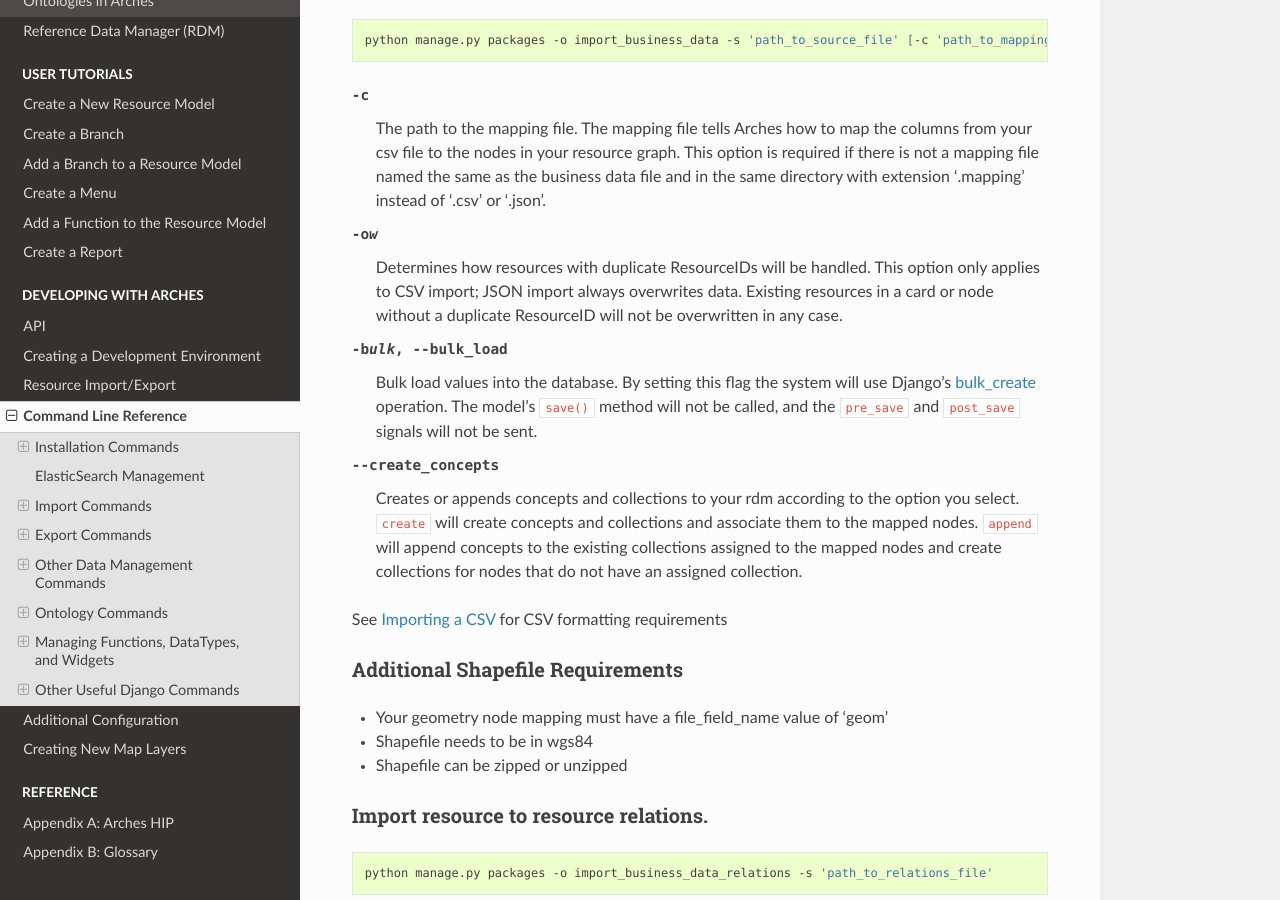
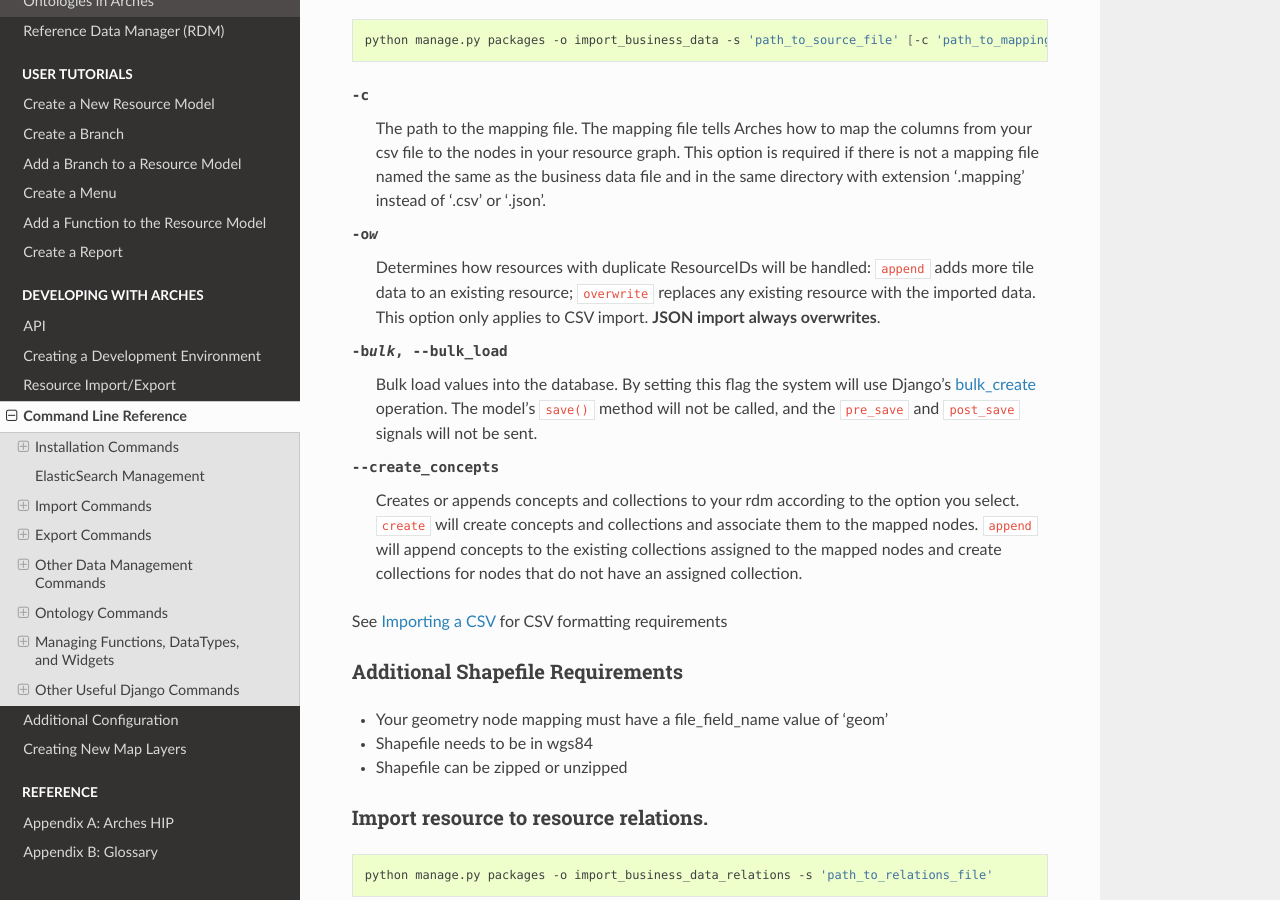
Before and after one commit to archesproject/arches-docs, a Sphinx documentation site: the page built from docs/command-line-reference.txt, in a window 1280 px wide and 900 px high, scrolled down 2568 px. Built offline with Sphinx 7.4.7 and the Read the Docs theme 2.0.0, drawn with Linux system fonts in a browser that asks for light colours.

Commit message:
clarify ow argument in business data import

```diff
--- a/docs/command-line-reference.txt
+++ b/docs/command-line-reference.txt
@@ -101,7 +101,7 @@
 -c
     The path to the mapping file. The mapping file tells Arches how to map the columns from your csv file to the nodes in your resource graph. This option is required if there is not a mapping file named the same as the business data file and in the same directory with extension '.mapping' instead of '.csv' or '.json'.
 -ow
-    Determines how resources with duplicate ResourceIDs will be handled. This option only applies to CSV import; JSON import always overwrites data. Existing resources in a card or node without a duplicate ResourceID will not be overwritten in any case.
+    Determines how resources with duplicate ResourceIDs will be handled: ``append`` adds more tile data to an existing resource; ``overwrite`` replaces any existing resource with the imported data. This option only applies to CSV import. **JSON import always overwrites**.
 -bulk, --bulk_load
     Bulk load values into the database. By setting this flag the system will use Django's `bulk_create <https://docs.djangoproject.com/en/dev/ref/models/querysets/#bulk-create>`_ operation. The model's ``save()`` method will not be called, and the ``pre_save`` and ``post_save`` signals will not be sent.
 --create_concepts
```
